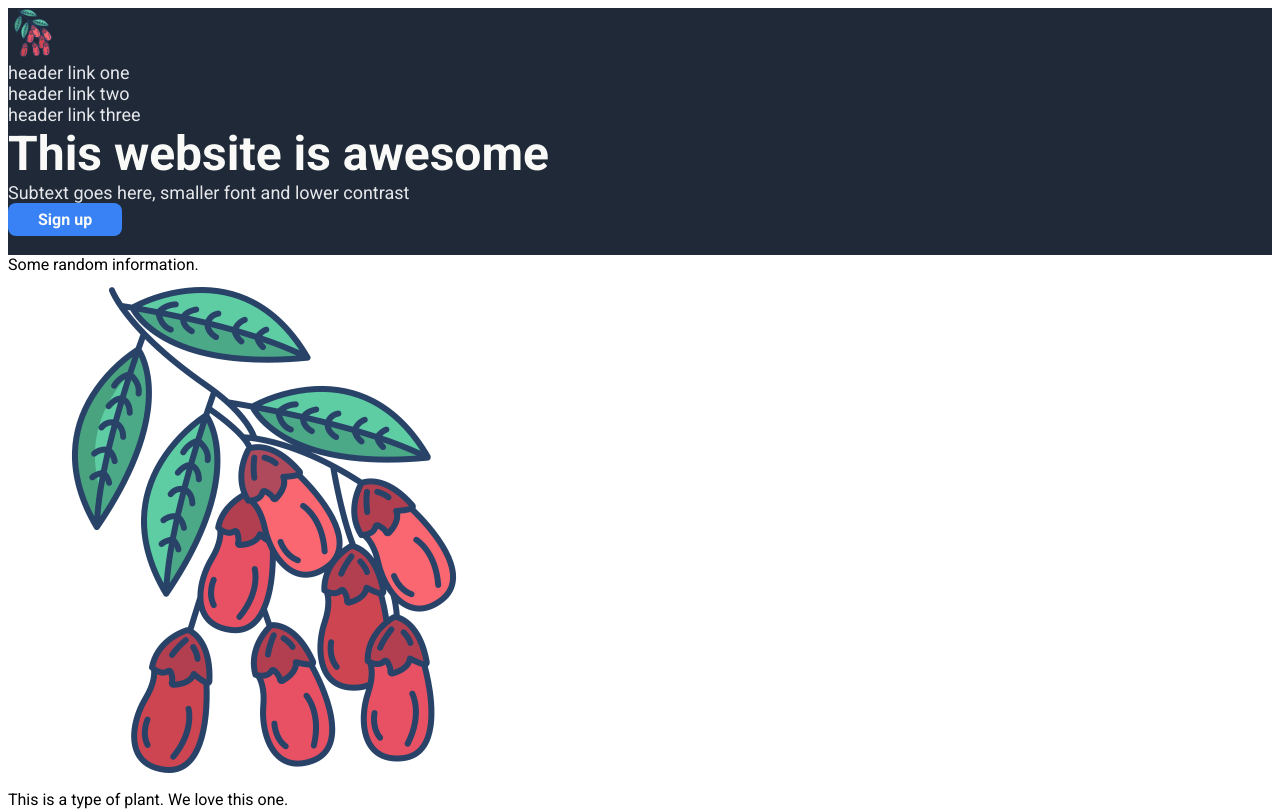
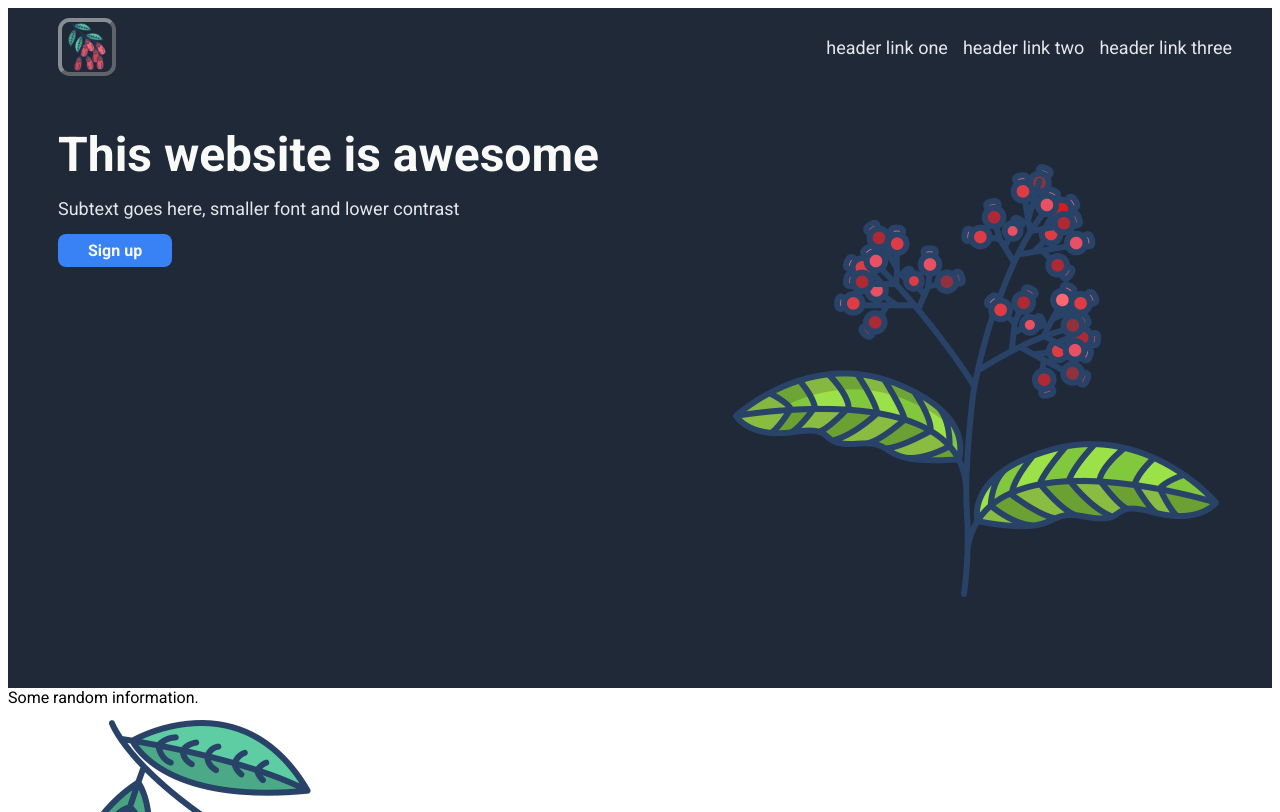
Before and after one commit to Katalout/landing_page, a plain HTML site: page index.html in a window 1280 px wide. Shown: the top 812 px of the page. Drawn offline with Linux system fonts and the light colour scheme.

Commit message:
"Finish" styling the first section, be disappointed
Comments added to css about questionable outcomes.
	modified:   index.html
	modified:   styles.css

```diff
--- a/index.html
+++ b/index.html
@@ -12,7 +12,7 @@
 
     <div class="first">
         <div class="header">
-            <img class="logo" src="./images/barberry.png" width="50px">
+            <img class="logo" src="./images/barberry.png" width="50px" alt="barberry logo">
             <ul class="header-links">
                 <li><a href="#">header link one</a></li>
                 <li><a href="#">header link two</a></li>
@@ -20,10 +20,12 @@
             </ul>
         </div>
         <div class="header-main">
-            <div class="header-title">This website is awesome</div>
-            <div class="header-text">Subtext goes here, smaller font and lower contrast</div>
-            <div class="sign-up">Sign up</div>
-            <img class="header-image">
+            <div class="left-side">
+                <div class="header-title">This website is awesome</div>
+                <div class="header-text">Subtext goes here, smaller font and lower contrast</div>
+                <div class="sign-up">Sign up</div>
+            </div>
+            <img class="header-image" src="./images/pepper.png" alt="pepper">
 
         </div>
     </div>
--- a/styles.css
+++ b/styles.css
@@ -5,10 +5,18 @@ body {
     font-family: Roboto, 'Boilover Typeface', 'Courier New', Courier, monospace;
 }
 
+.logo {
+    border: 4px outset #f9faf87a;
+    border-radius: 20%;
+}
+
 ul {
     list-style: none;
     margin: 0;
     padding: 0;
+    display: flex;
+    align-items: center;
+    gap: 15px;
 }
 
 ul a,
@@ -22,12 +30,14 @@ ul a,
     font-size: 48px;
     font-weight: 900;
     color: #F9FAF8;
+    height: fit-content;
 }
 
 .first {
     background-color: #1F2937;
     display: flex;
     flex-direction: column;
+    padding: 10px 40px 50px 50px;
 }
 
 .sign-up {
@@ -38,3 +48,31 @@ ul a,
     border-radius: 8px;
     font-weight: bold;
 }
+
+.header {
+    display: flex;
+    justify-content: space-between;
+}
+
+.header-main {
+    display: flex;
+    padding-top: 50px
+}
+
+.left-side {
+    height: fit-content;
+    flex: 1;
+}
+
+.header-text {
+    margin-top: 15px;
+    margin-bottom: 15px;
+}
+
+/* i don't know how to make the image match the size of the left-side.. internet suggests table
+
+also if i set 50% to the img width, why doesn't it match the siblings width??? and why did it stop doing even approximately it when i reloaded??
+
+Annd why is the header title div bigger than the text?, even though i set fit-content height??
+
+does using weight and bigger font create a "shadow-padding" or wtfffff*/
```
